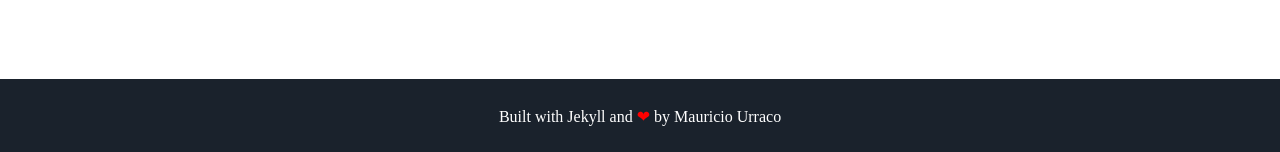
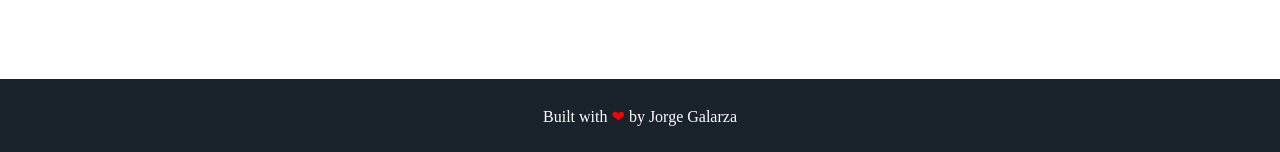
Before and after one commit to jorgegalarza1/jorgegalarza1.github.io, a Jekyll site: the page built from index.html, in a window 1280 px wide. Shown: the part 1517-1669 px from the top of the page. Built offline with Jekyll 4.4.1, drawn with Linux system fonts in a browser that asks for light colours; some web fonts are replaced.

Commit message:
Update footer.html

```diff
--- a/_includes/footer.html
+++ b/_includes/footer.html
@@ -1,6 +1,6 @@
 <footer class="footer">
     <!-- <p>&copy; {{ site.username }}</p> -->
-    <p>Built with Jekyll and <span class="love">❤</span> by <a href="https://github.com/murraco">Mauricio Urraco</a></p>
+    <p>Built with <span class="love">❤</span> by <a href="https://github.com/murraco">Jorge Galarza</a></p>
 </footer>
 <script src="{{ '/assets/js/particles.min.js' | prepend: site.baseurl }}"></script>
 <script src="{{ '/assets/js/sweet-scroll.min.js' | prepend: site.baseurl }}"></script>
```
